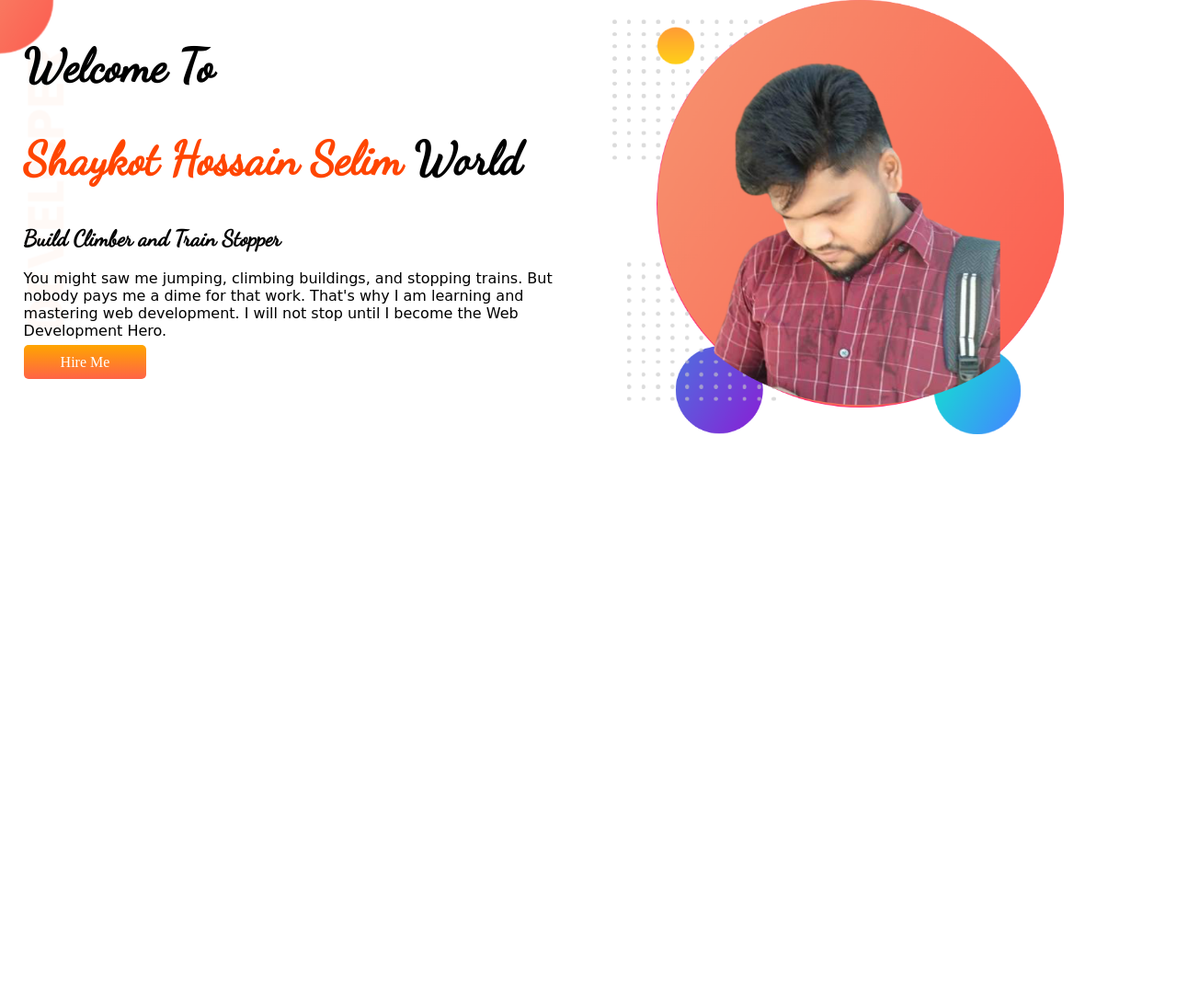
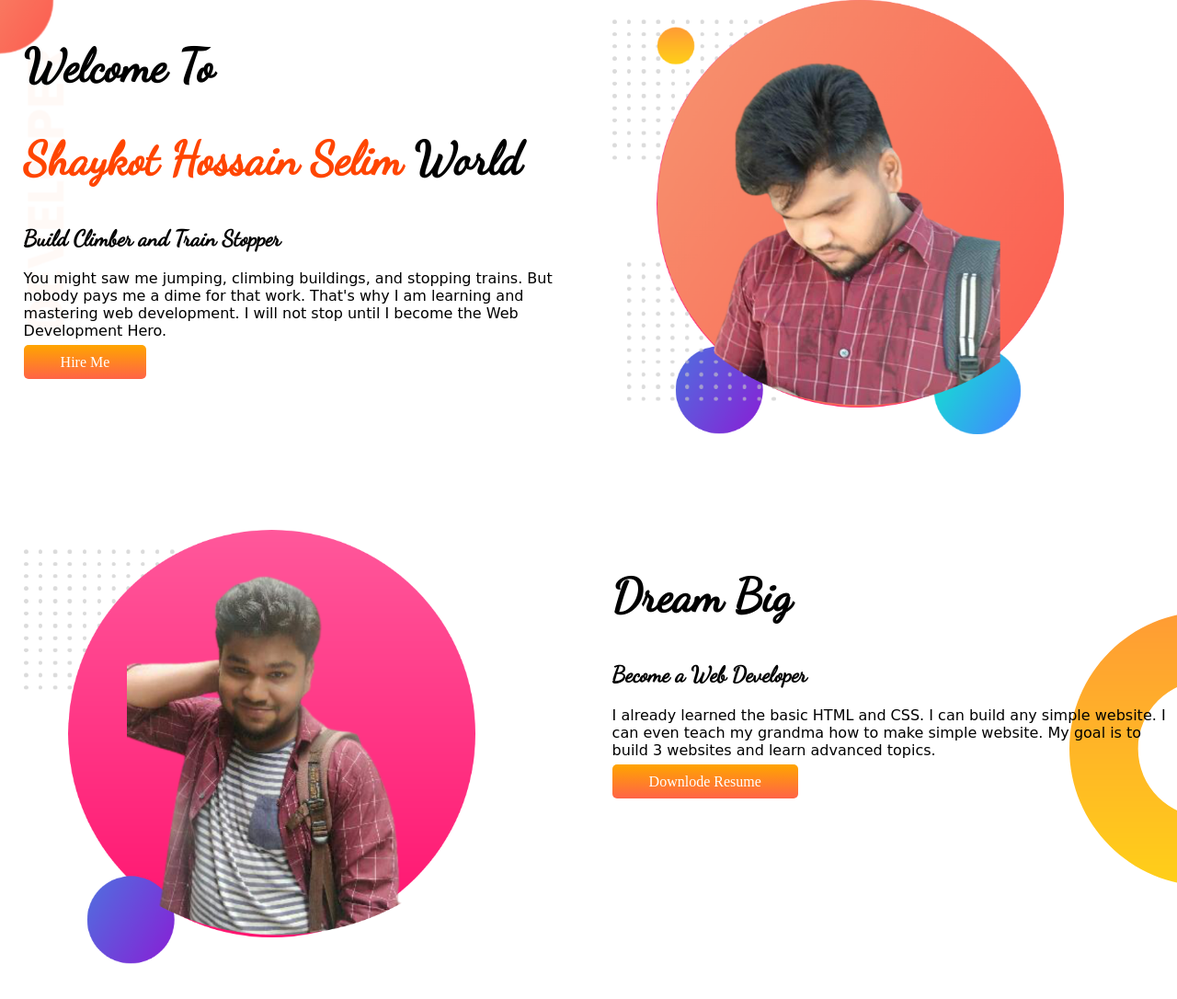
Before and after one commit to shaykotselim/shaykot-portfolio, a plain HTML site: page index.html in a window 1280 px wide. Shown: the whole page at 92% size. Before the commit the page ends 800 px from the top, so only its background shows below. Drawn offline with Linux system fonts and the light colour scheme.

Commit message:
dream added

```diff
--- a/index.html
+++ b/index.html
@@ -27,6 +27,20 @@
         </div>
 
         </section>
+        <section class="dream-big">
+            <div class="half-width">
+                <img src="images/shaykot 2.png" alt="">
+            </div>
+            <div class="half-width">
+                <h1 class="front-first"> Dream Big</h1>
+                <h2 class="front-second">Become a Web Developer</h2>
+                <p class="front-third">I already learned the basic HTML and CSS. I can build any simple website. I can even teach my grandma how to make simple website. My goal is to build 3 websites and learn advanced topics.</p>
+
+                <a class="link-button" target="-blank" href="https://www.facebook.com/md.shaykot.336/">Downlode Resume</a>
+
+            </div>
+
+        </section>
 
 </body>
 </html>
--- a/style.css
+++ b/style.css
@@ -21,6 +21,7 @@ h1{
 section{
 
     display: flex;
+    margin-bottom: 100px;
 }
 .half-width{
     width: 50%;
@@ -34,7 +35,7 @@ section{
     text-decoration: none;
     background-image:linear-gradient(orange, tomato);
     color: white;
-    font-weight: 400px;
+    font-weight: 700px;
     padding: 10px 40px;
     border-radius: 5px;
 
@@ -47,3 +48,8 @@ section{
 body{
     margin: 0%;
 }
+.dream-big{
+    background-image: url(images/dream-bg.png);
+    background-repeat: no-repeat;
+    background-position: right;
+}
```
